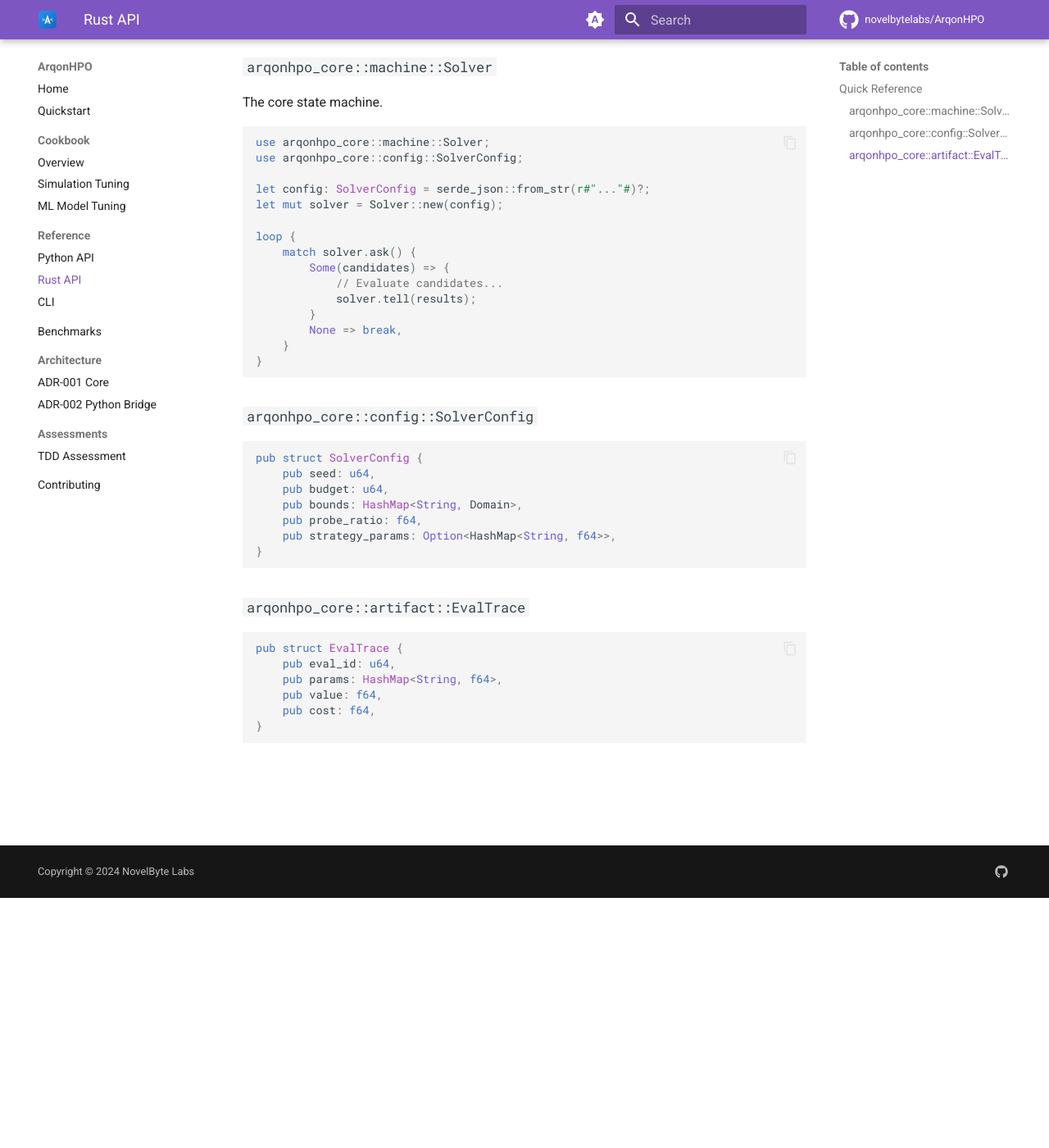
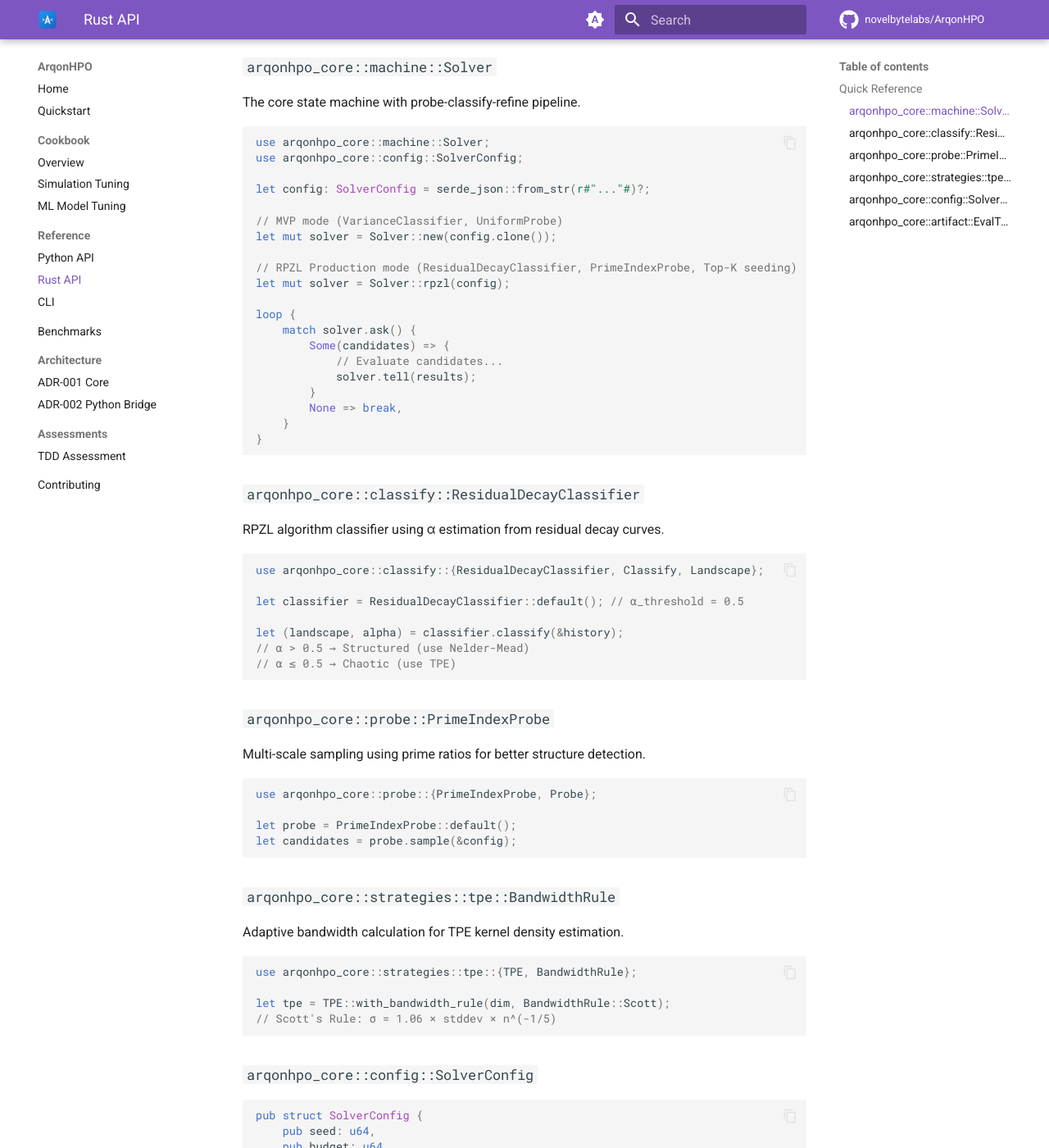
Before and after one commit to novelbytelabs/ArqonHPO, an MkDocs documentation site: the page built from docs/docs/reference/rust.md, in a window 1280 px wide and 1400 px high, scrolled down 305 px. Shown: the whole window at 82% size. Built offline with MkDocs 1.6.1 and Material for MkDocs 9.7.7, drawn with Linux system fonts in a browser that asks for light colours; comment, search, counter and statistics services are not loaded.

Commit message:
docs: Complete Phase 5 documentation for RPZL algorithm
- Updated docs/docs/reference/rust.md with new API:
  - ResidualDecayClassifier, PrimeIndexProbe, BandwidthRule
  - Solver::rpzl() production constructor

- Updated docs/docs/cookbook/sim_tuning.md:
  - RPZL classification explanation
  - Full Nelder-Mead operations table
  - Top-K seeding workflow

- Updated docs/docs/cookbook/ml_tuning.md:
  - Chaotic classification explanation
  - Scott's Rule bandwidth formula and comparison table
  - BandwidthRule API examples

- Created CHANGELOG.md with comprehensive feature list

Tasks completed: T053, T054, T055, T059

````diff
--- a/docs/docs/reference/rust.md
+++ b/docs/docs/reference/rust.md
@@ -11,14 +11,19 @@ cargo doc --open
 
 ### `arqonhpo_core::machine::Solver`
 
-The core state machine.
+The core state machine with probe-classify-refine pipeline.
 
 ```rust
 use arqonhpo_core::machine::Solver;
 use arqonhpo_core::config::SolverConfig;
 
 let config: SolverConfig = serde_json::from_str(r#"..."#)?;
-let mut solver = Solver::new(config);
+
+// MVP mode (VarianceClassifier, UniformProbe)
+let mut solver = Solver::new(config.clone());
+
+// RPZL Production mode (ResidualDecayClassifier, PrimeIndexProbe, Top-K seeding)
+let mut solver = Solver::rpzl(config);
 
 loop {
     match solver.ask() {
@@ -29,6 +34,42 @@ loop {
         None => break,
     }
 }
+```
+
+### `arqonhpo_core::classify::ResidualDecayClassifier`
+
+RPZL algorithm classifier using α estimation from residual decay curves.
+
+```rust
+use arqonhpo_core::classify::{ResidualDecayClassifier, Classify, Landscape};
+
+let classifier = ResidualDecayClassifier::default(); // α_threshold = 0.5
+
+let (landscape, alpha) = classifier.classify(&history);
+// α > 0.5 → Structured (use Nelder-Mead)
+// α ≤ 0.5 → Chaotic (use TPE)
+```
+
+### `arqonhpo_core::probe::PrimeIndexProbe`
+
+Multi-scale sampling using prime ratios for better structure detection.
+
+```rust
+use arqonhpo_core::probe::{PrimeIndexProbe, Probe};
+
+let probe = PrimeIndexProbe::default();
+let candidates = probe.sample(&config);
+```
+
+### `arqonhpo_core::strategies::tpe::BandwidthRule`
+
+Adaptive bandwidth calculation for TPE kernel density estimation.
+
+```rust
+use arqonhpo_core::strategies::tpe::{TPE, BandwidthRule};
+
+let tpe = TPE::with_bandwidth_rule(dim, BandwidthRule::Scott);
+// Scott's Rule: σ = 1.06 × stddev × n^(-1/5)
 ```
 
 ### `arqonhpo_core::config::SolverConfig`
````
Also changed, not shown: docs/docs/cookbook/ml_tuning.md (+37 -0 lines), docs/docs/cookbook/sim_tuning.md (+30 -0 lines), specs/002-two-use-cases/tasks.md (+9 -7 lines), CHANGELOG.md (added).
